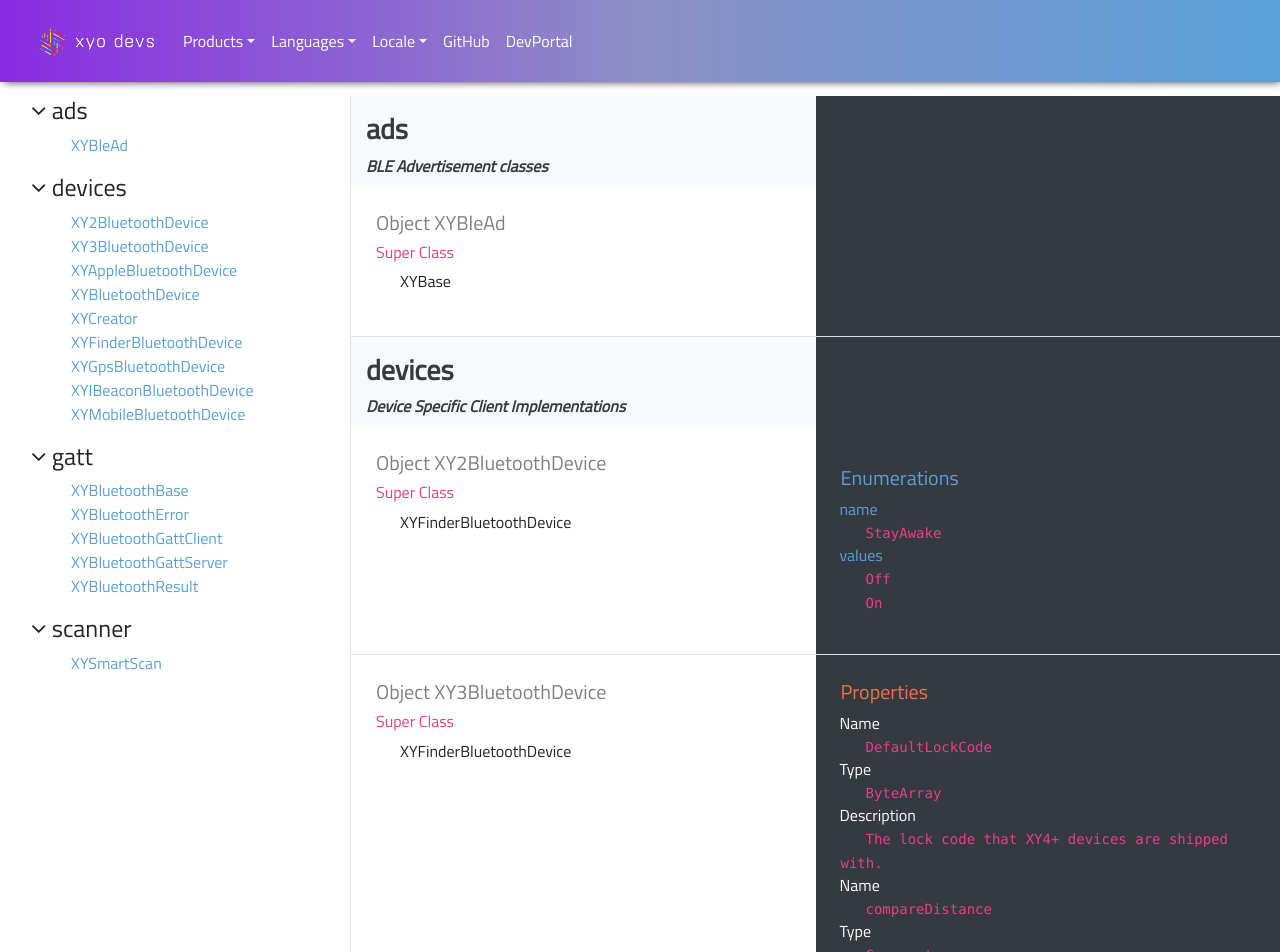
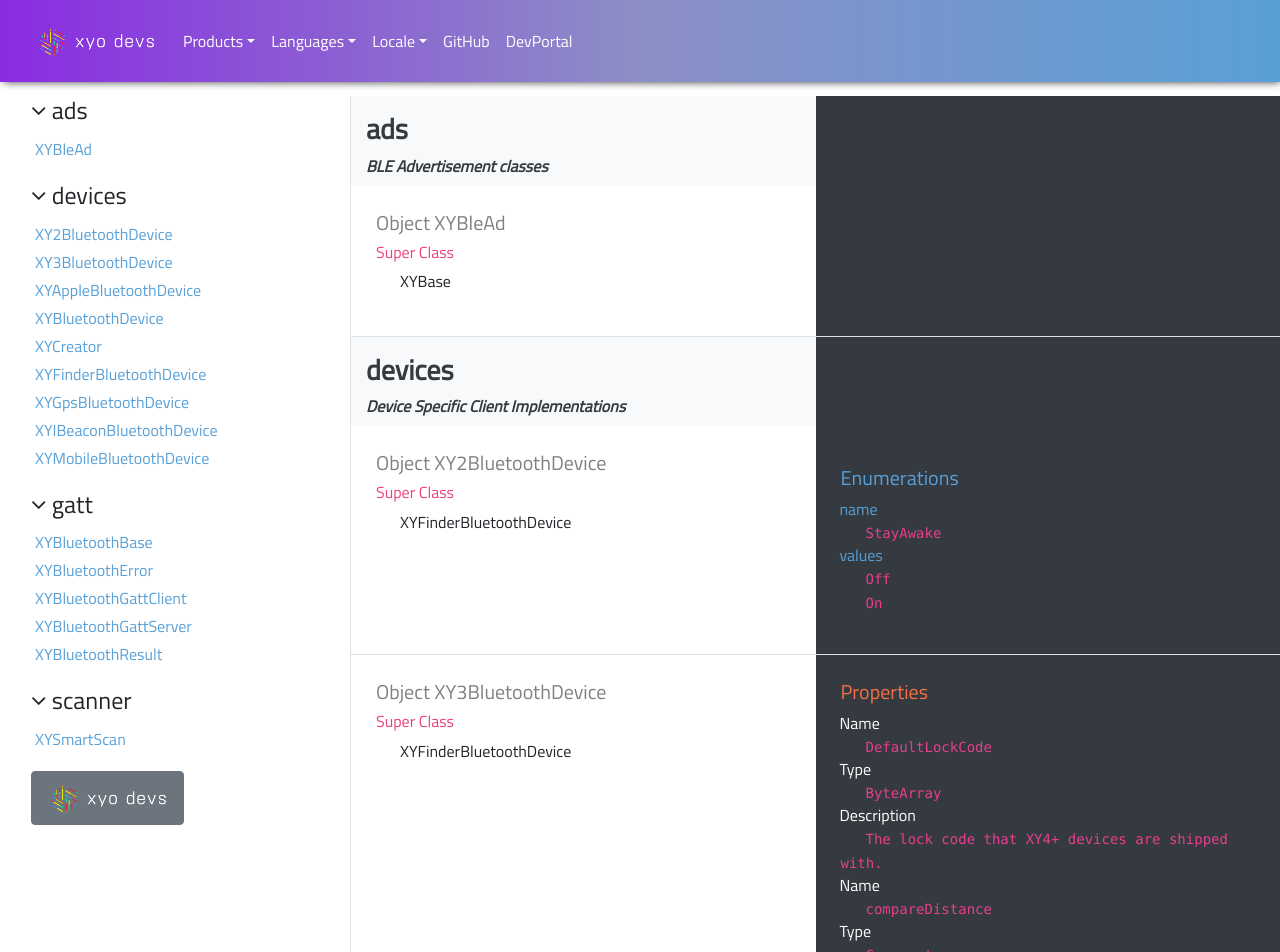
Before and after one commit to XYOracleNetwork-v1/app-reference-react, a React (Create React App) app: page / in a window 1280 px wide. Shown: the top 952 px of the page. Built offline with nearby package versions, Linux system fonts and the light colour scheme.

Commit message:
add button and updated style

```diff
--- a/src/App.css
+++ b/src/App.css
@@ -31,7 +31,7 @@ p {
 
 .side-nav {
   width: 320px;
-  margin: 1 auto;
+  margin: 0 auto;
   position: -webkit-sticky;
   position: sticky;
   top: 0;
--- a/src/components/SideNav.js
+++ b/src/components/SideNav.js
@@ -1,6 +1,9 @@
 import React, { Component } from 'react'
 import SideNavLayout from './SideNavLayout'
+import { Button } from 'reactstrap'
 import { Link, animateScroll as scroll } from 'react-scroll'
+
+import logo from '../XYODevelopers_XYO_Logo.png'
 
 export default class SideNav extends Component {
 
@@ -37,6 +40,7 @@ export default class SideNav extends Component {
     return (
       <SideNavLayout>
         {this.renderNavItems()}
+        <Button onClick={this.scrollToTop}><img src={logo} alt="logo" /></Button>
       </SideNavLayout>
     )
   }
@@ -45,5 +49,6 @@ export default class SideNav extends Component {
 const textDecorationStyle = {
   listStyle: 'none',
   color: '#58a0d7',
-  cursor: 'pointer'
+  cursor: 'pointer',
+  padding: '2px'
 }
```
